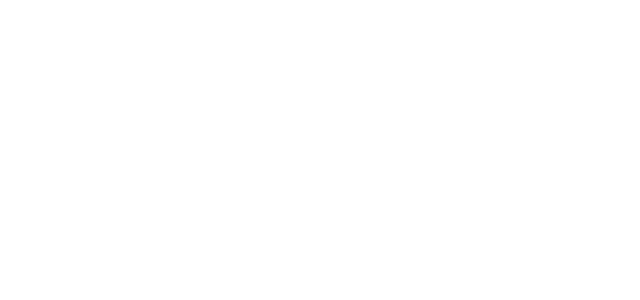
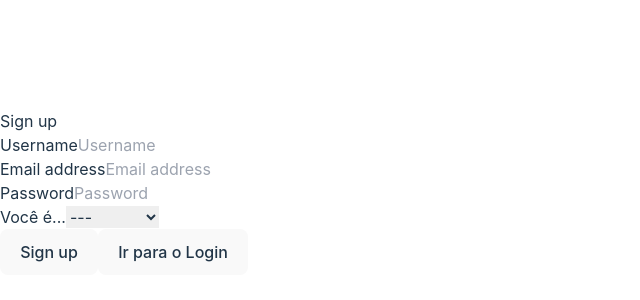
Before and after one commit to JonathasVeras/diversamente, a React (Vite) app: page /diversamente/register in a window 1280 px wide. Before the commit this address had no page. Shown: the part 208-508 px from the top of the page, without its empty margins (0-640 px from the left). Built offline with nearby package versions, Linux system fonts and the light colour scheme.

Commit message:
url changes

```diff
--- a/src/components/navBar/index.jsx
+++ b/src/components/navBar/index.jsx
@@ -13,7 +13,7 @@
   };
 
   const handleRegister = () => {
-    navigate("/register"); // Redireciona para a página de registro
+    navigate("/diversamente/register"); // Redireciona para a página de registro
   };
 
   return (
--- a/src/containers/login/index.jsx
+++ b/src/containers/login/index.jsx
@@ -32,9 +32,9 @@
       localStorage.setItem("user", JSON.stringify(matchedUser)); // Atenção aqui
 
       if (matchedUser.role === "aluno") {
-        navigate("/aluno-menu");
+        navigate("/diversamente/aluno-menu");
       } else if (matchedUser.role === "professor") {
-        navigate("/professor-menu");
+        navigate("/diversamente/professor-menu");
       }
     } else {
       // Se nenhum usuário foi encontrado, exibe um alerta
@@ -43,7 +43,7 @@
   };
 
   const handleGoToSignUp = () => {
-    navigate("/register"); // Redireciona para a página de login
+    navigate("/diversamente/register"); // Redireciona para a página de login
   };
 
   return (
--- a/src/containers/signUp/index.jsx
+++ b/src/containers/signUp/index.jsx
@@ -35,9 +35,9 @@
 
     // User is registered, navigate to their menu
     if (user.role === "aluno") {
-      navigate("/aluno-menu");
+      navigate("/diversamente/aluno-menu");
     } else if (user.role === "professor") {
-      navigate("/professor-menu");
+      navigate("/diversamente/professor-menu");
     }
   };
   const handleGoToLogin = () => {
--- a/src/router.jsx
+++ b/src/router.jsx
@@ -23,7 +23,7 @@
         />
         <Route
           key="1"
-          path="/register"
+          path="/diversamente/register"
           element={
             <Suspense fallback={<>Carregando...</>}>
               <Register></Register>
@@ -32,7 +32,7 @@
         />
         <Route
           key="2"
-          path="/aluno-menu"
+          path="/diversamente/aluno-menu"
           element={
             <Suspense fallback={<>Carregando...</>}>
               <Navbar></Navbar>
@@ -42,7 +42,7 @@
         />
         <Route
           key="3"
-          path="/professor-menu"
+          path="/diversamente/professor-menu"
           element={
             <Suspense fallback={<>Carregando...</>}>
               <Navbar></Navbar>
@@ -52,7 +52,7 @@
         />
         <Route
           key="4"
-          path="/start-test/:index"
+          path="/diversamente/start-test/:index"
           element={
             <Suspense fallback={<>Carregando...</>}>
               <Navbar></Navbar>
```
